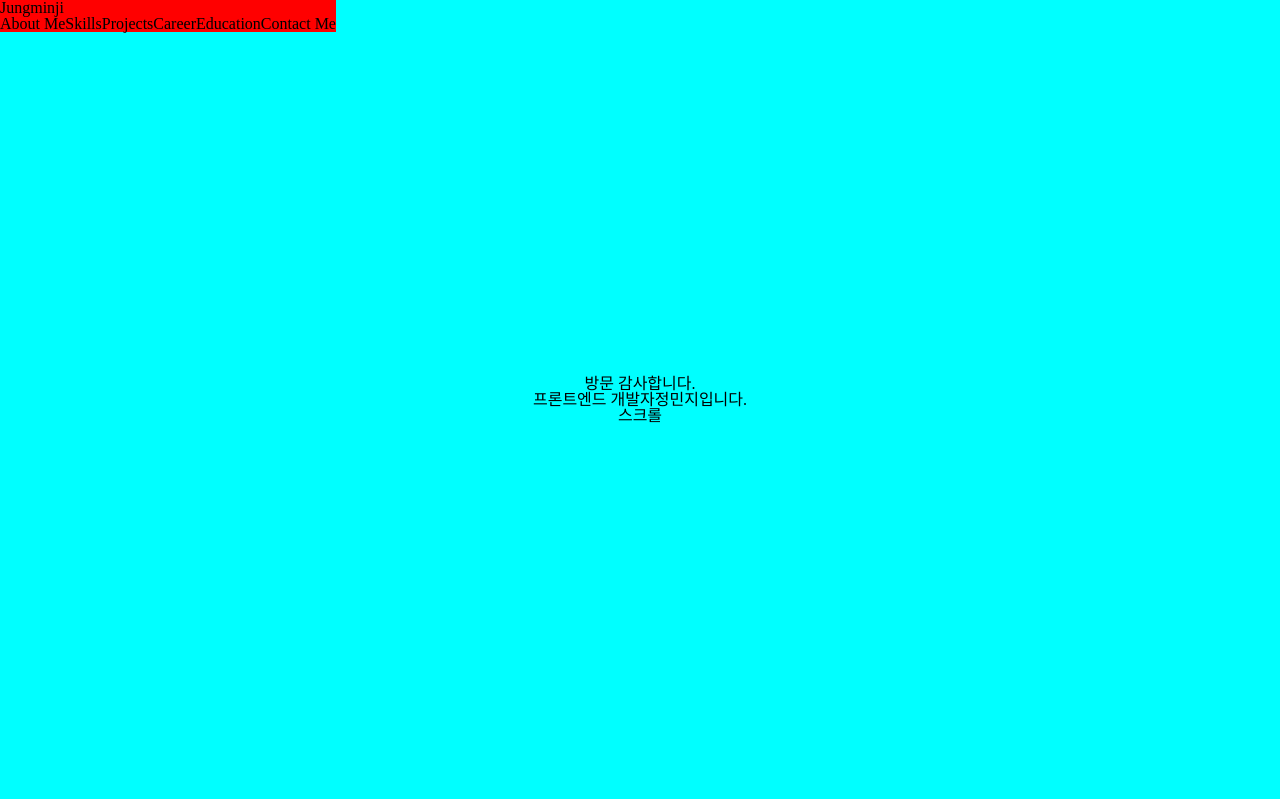
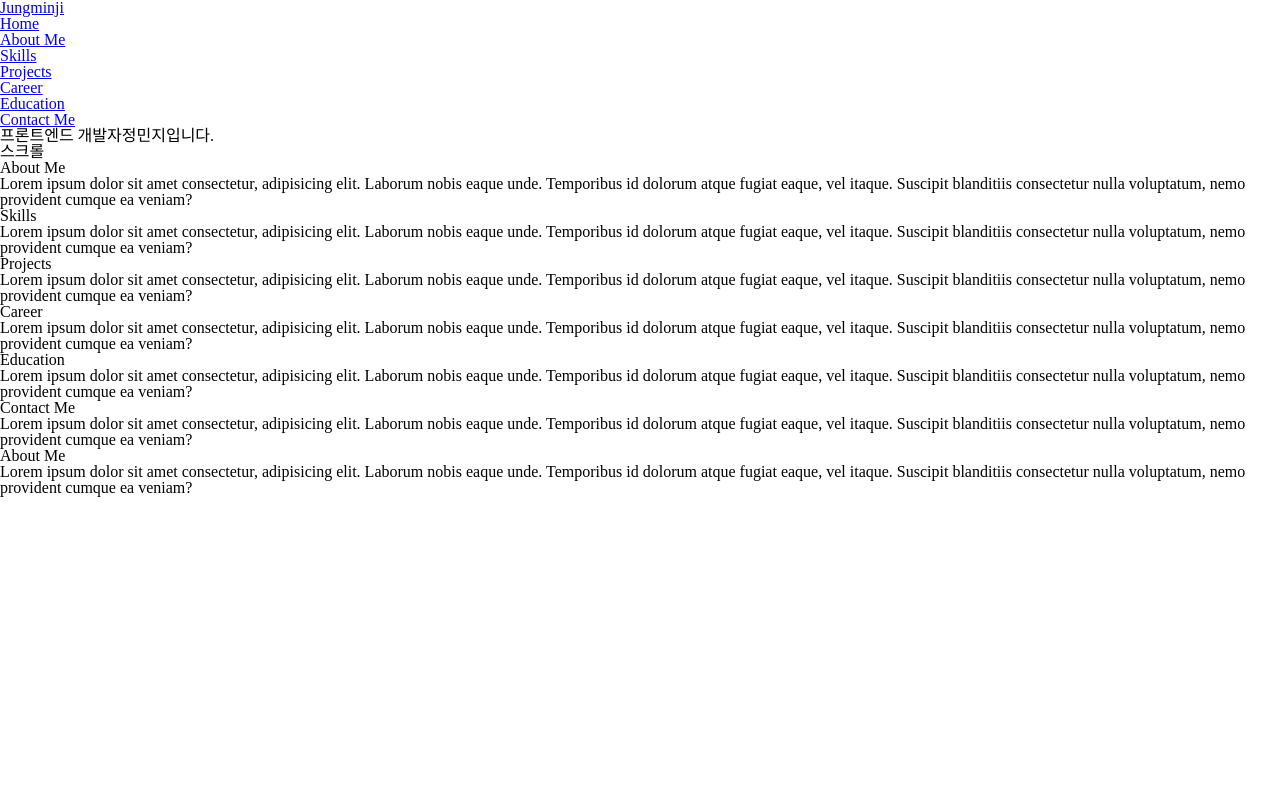
Before and after one commit to jungminji0215/jungminji-portfolio, a React (Vite) app: page / in a window 1280 px wide. Shown: the top 799 px of the page. Built offline with nearby package versions, Linux system fonts and the light colour scheme.

Commit message:
header 구성

```diff
--- a/src/App.css
+++ b/src/App.css
@@ -1,20 +1 @@
 @import "./reset.css";
-
-.main {
-  /* position: relative; */
-}
-
-header {
-  background-color: red;
-  position: fixed;
-}
-
-.section-A {
-  background-color: aqua;
-  width: 100vw;
-  height: 100vh;
-  display: flex;
-  justify-content: center;
-  align-items: center;
-  flex-direction: column;
-}
--- a/src/App.jsx
+++ b/src/App.jsx
@@ -2,22 +2,45 @@ import "./App.css";
 
 function App() {
   return (
-    <div className="main">
-      <header className="">
-        <h1>Jungminji</h1>
+    <>
+      {/* Header */}
+      <header>
+        <div>
+          <h1>
+            <a href="#">Jungminji</a>
+          </h1>
+        </div>
         <nav>
-          <span>About Me</span>
-          <span>Skills</span>
-          <span>Projects</span>
-          <span>Career</span>
-          <span>Education</span>
-          <span>Contact Me</span>
+          <ul>
+            <li>
+              <a href="#home">Home</a>
+            </li>
+            <li>
+              <a href="#about-me">About Me</a>
+            </li>
+            <li>
+              <a href="#skills">Skills</a>
+            </li>
+            <li>
+              <a href="#projects">Projects</a>
+            </li>
+            <li>
+              <a href="#career">Career</a>
+            </li>
+            <li>
+              <a href="#education">Education</a>
+            </li>
+            <li>
+              <a href="#contact-me">Contact Me</a>
+            </li>
+          </ul>
         </nav>
       </header>
 
-      {/* 진입 */}
-      <section className="section-A">
-        <span>방문 감사합니다.</span>
+      {/* Main */}
+      <main>
+        {/* Home */}
+        <section id="home">
           <div>
             {/* TODO 여러 단어 */}
             <span>프론트엔드 개발자</span>
@@ -26,69 +49,76 @@ function App() {
           <div>스크롤</div>
         </section>
 
-      {/* about me */}
-      <section>
+        {/* About Me */}
+        <section id="about-me">
           <h2>About Me</h2>
-        Lorem ipsum dolor sit amet consectetur, adipisicing elit. Laborum nobis
-        eaque unde. Temporibus id dolorum atque fugiat eaque, vel itaque.
-        Suscipit blanditiis consectetur nulla voluptatum, nemo provident cumque
-        ea veniam?
+          Lorem ipsum dolor sit amet consectetur, adipisicing elit. Laborum
+          nobis eaque unde. Temporibus id dolorum atque fugiat eaque, vel
+          itaque. Suscipit blanditiis consectetur nulla voluptatum, nemo
+          provident cumque ea veniam?
         </section>
 
-      {/* skills */}
-      <section>
+        {/* Skills */}
+        <section id="skills">
           <h2>Skills</h2>
-        Lorem ipsum dolor sit amet consectetur, adipisicing elit. Laborum nobis
-        eaque unde. Temporibus id dolorum atque fugiat eaque, vel itaque.
-        Suscipit blanditiis consectetur nulla voluptatum, nemo provident cumque
-        ea veniam?
+          Lorem ipsum dolor sit amet consectetur, adipisicing elit. Laborum
+          nobis eaque unde. Temporibus id dolorum atque fugiat eaque, vel
+          itaque. Suscipit blanditiis consectetur nulla voluptatum, nemo
+          provident cumque ea veniam?
         </section>
 
-      {/* project */}
-      <section>
+        {/* Project */}
+        <section id="projects">
           <h2>Projects</h2>
-        Lorem ipsum dolor sit amet consectetur, adipisicing elit. Laborum nobis
-        eaque unde. Temporibus id dolorum atque fugiat eaque, vel itaque.
-        Suscipit blanditiis consectetur nulla voluptatum, nemo provident cumque
-        ea veniam?
+          Lorem ipsum dolor sit amet consectetur, adipisicing elit. Laborum
+          nobis eaque unde. Temporibus id dolorum atque fugiat eaque, vel
+          itaque. Suscipit blanditiis consectetur nulla voluptatum, nemo
+          provident cumque ea veniam?
         </section>
 
         {/* Career */}
-      <section>
+        <section id="career">
           <h2>Career</h2>
-        Lorem ipsum dolor sit amet consectetur, adipisicing elit. Laborum nobis
-        eaque unde. Temporibus id dolorum atque fugiat eaque, vel itaque.
-        Suscipit blanditiis consectetur nulla voluptatum, nemo provident cumque
-        ea veniam?
+          Lorem ipsum dolor sit amet consectetur, adipisicing elit. Laborum
+          nobis eaque unde. Temporibus id dolorum atque fugiat eaque, vel
+          itaque. Suscipit blanditiis consectetur nulla voluptatum, nemo
+          provident cumque ea veniam?
         </section>
 
-      {/* education */}
-      <section>
+        {/* Education */}
+        <section id="education">
           <h2>Education</h2>
-        Lorem ipsum dolor sit amet consectetur, adipisicing elit. Laborum nobis
-        eaque unde. Temporibus id dolorum atque fugiat eaque, vel itaque.
-        Suscipit blanditiis consectetur nulla voluptatum, nemo provident cumque
-        ea veniam?
+          Lorem ipsum dolor sit amet consectetur, adipisicing elit. Laborum
+          nobis eaque unde. Temporibus id dolorum atque fugiat eaque, vel
+          itaque. Suscipit blanditiis consectetur nulla voluptatum, nemo
+          provident cumque ea veniam?
         </section>
 
-      {/* contact me */}
-      <section>
+        {/* Contact Me */}
+        <section id="contact-me">
           <h2>Contact Me</h2>
-        Lorem ipsum dolor sit amet consectetur, adipisicing elit. Laborum nobis
-        eaque unde. Temporibus id dolorum atque fugiat eaque, vel itaque.
-        Suscipit blanditiis consectetur nulla voluptatum, nemo provident cumque
-        ea veniam?
+          Lorem ipsum dolor sit amet consectetur, adipisicing elit. Laborum
+          nobis eaque unde. Temporibus id dolorum atque fugiat eaque, vel
+          itaque. Suscipit blanditiis consectetur nulla voluptatum, nemo
+          provident cumque ea veniam?
         </section>
 
         {/* footer */}
         <section>
           <h2>About Me</h2>
-        Lorem ipsum dolor sit amet consectetur, adipisicing elit. Laborum nobis
-        eaque unde. Temporibus id dolorum atque fugiat eaque, vel itaque.
-        Suscipit blanditiis consectetur nulla voluptatum, nemo provident cumque
-        ea veniam?
+          Lorem ipsum dolor sit amet consectetur, adipisicing elit. Laborum
+          nobis eaque unde. Temporibus id dolorum atque fugiat eaque, vel
+          itaque. Suscipit blanditiis consectetur nulla voluptatum, nemo
+          provident cumque ea veniam?
         </section>
-    </div>
+
+        {/* Top Scroll */}
+        <aside></aside>
+      </main>
+
+      {/* Footer */}
+      <footer></footer>
+    </>
   );
 }
 
```
Lines whose indentation alone changed are shown as unchanged.
